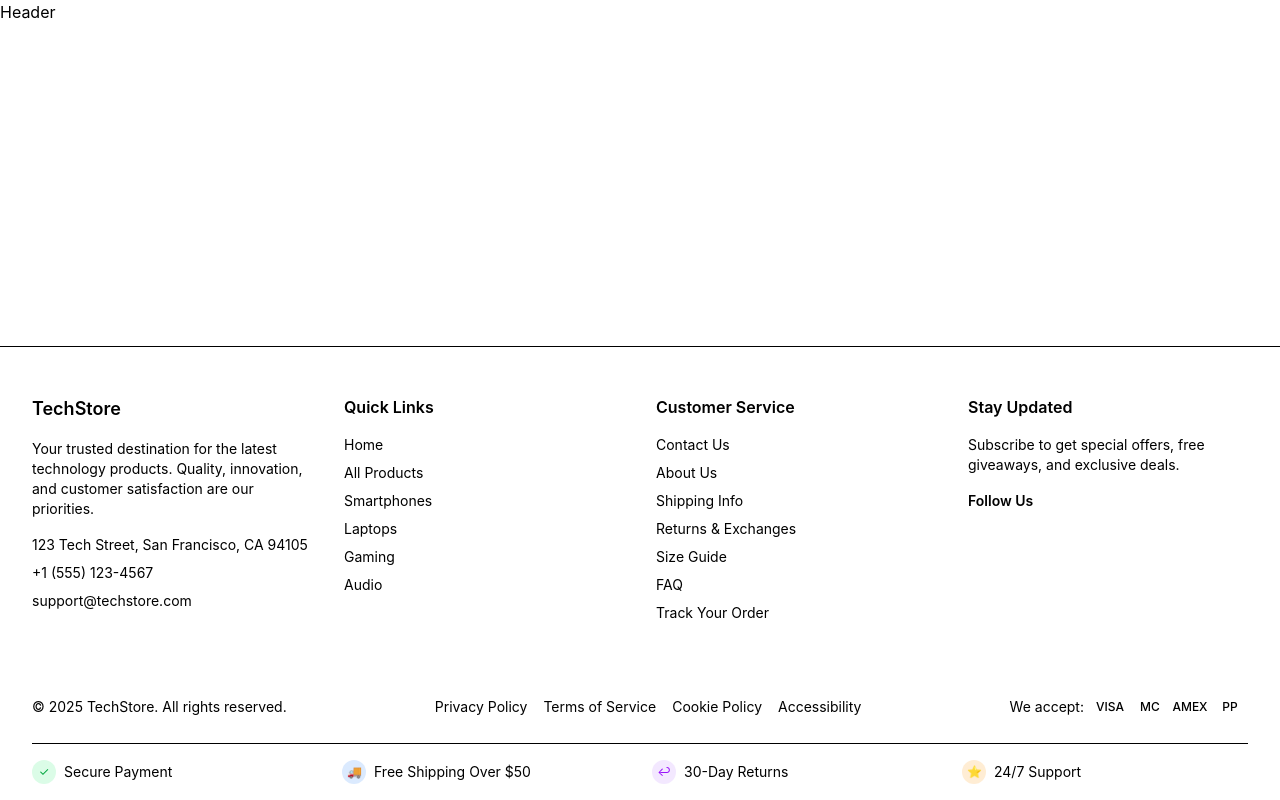
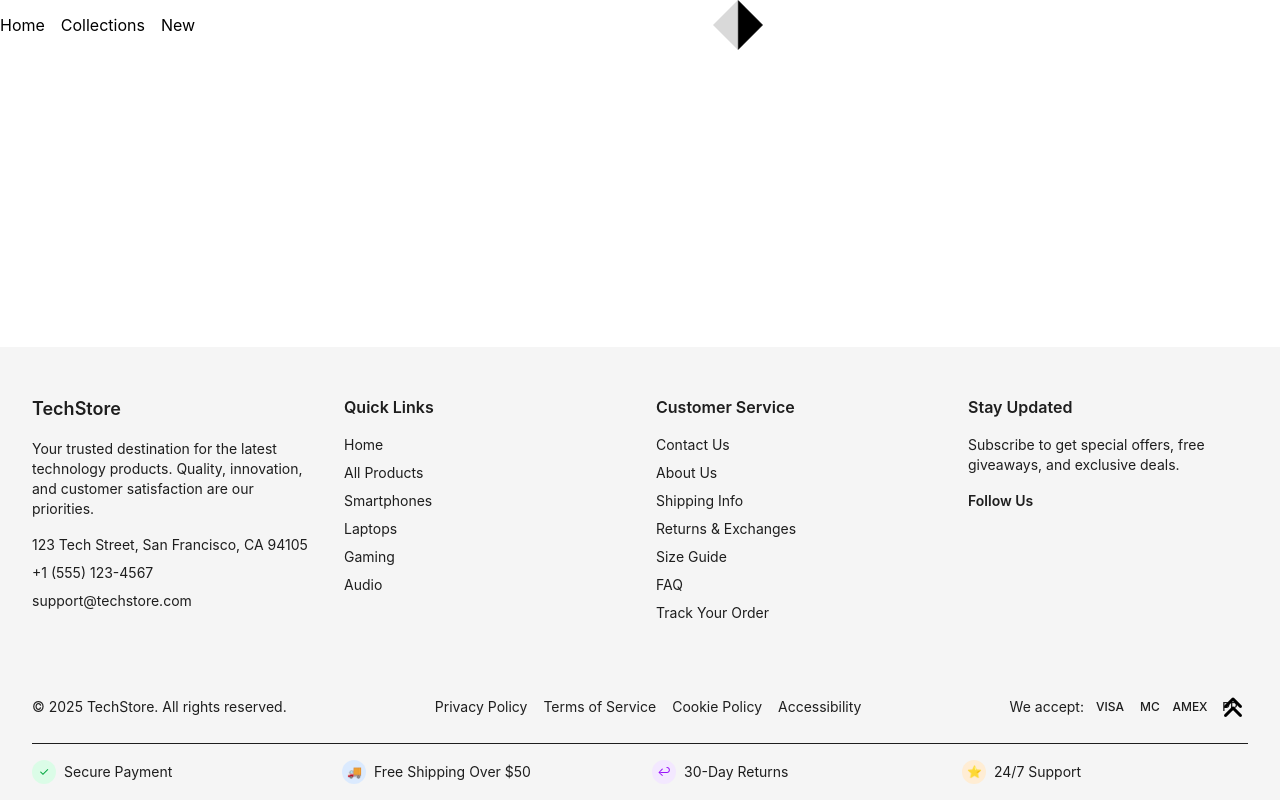
Before and after one commit to Axcel-Designs/ashinityEcommerceProject, a React (Vite) app: page /new in a window 1280 px wide. Built offline with nearby package versions, Linux system fonts and the light colour scheme.

Commit message:
Final project

```diff
--- a/src/App.tsx
+++ b/src/App.tsx
@@ -7,6 +7,7 @@ import Products from './pages/Products'
 import ProductDetails from './pages/ProductDetails'
 import Header from './components/Header'
 import Footer from './components/Footer'
+import GoTop from './components/ui/GoTop'
 
 function App() {
 
@@ -23,6 +24,7 @@ function App() {
             <Route path='/productDetails' element={<ProductDetails />} />
           </Routes>
         </div>
+        <GoTop/>
         <Footer />
       </main>
     </>
--- a/src/components/Footer.tsx
+++ b/src/components/Footer.tsx
@@ -1,18 +1,50 @@
+// export default function Footer() {
+//   return (
+//     <section className="bg-[#f5f5f5] text-[#1e1e1e] p-4">
+//       <div className="container mx-auto bg-amber-400">
+//         <div className="grid md:grid-cols-3 lg:grid-cols-3">
+//           <div>
+//             <dl>
+//               <dt className="text-sm font-semibold my-4">INFO</dt>
+//               <dd>PRICING</dd>
+//               <dd>ABOUT</dd>
+//               <dd>CONTACTS</dd>
+//             </dl>
+//           </div>
+//           <div>
+//             <dl>
+//               <dt className="text-sm font-semibold my-4">LANGUAGE</dt>
+//               <dd>ENG</dd>
+//               <dd>ESP</dd>
+//               <dd>SVE</dd>
+//             </dl>
+//           </div>
+//           <div>
+//             <dl>
+//               <dt className="text-sm font-semibold my-4">LANGUAGE</dt>
+//               <dd>ENG</dd>
+//               <dd>ESP</dd>
+//               <dd>SVE</dd>
+//             </dl>
+//           </div>
+//         </div>
+//       </div>
+//       <div className="text-sm flex justify-center items-center"> <p>&copy; axcelDesigns</p><p className="ml-10">Privacy</p></div>
+//     </section>
+//   )
+// }
+
 
 import { Link } from "react-router-dom";
-// import { Mail, Phone, MapPin, Facebook, Twitter, Instagram, Youtube } from "lucide-react";
-// import Button from "./ui/Button";
-// import Input from "./ui/Input";
 
 export default function Footer() {
   const handleNewsletterSubmit = (e: React.FormEvent) => {
     e.preventDefault();
-    // Handle newsletter signup
     alert("Thank you for subscribing to our newsletter!");
   };
 
   return (
-    <footer className="bg-muted/30 border-t">
+    <footer className="bg-muted/3 bg-[#f5f5f5] text-[#1e1e1e]">
       <div className="container mx-auto px-4 sm:px-6 lg:px-8">
         {/* Main Footer Content */}
         <div className="py-8 md:py-12">
--- a/src/components/Header.tsx
+++ b/src/components/Header.tsx
@@ -1,6 +1,33 @@
+import { NavLink } from "react-router-dom"
+import logo from '../../public/logo.svg'
+
+interface NavLinkProps {
+  label: string
+  path: string
+}
+
+
+const navLinks: NavLinkProps[] = [
+  { label: 'Home', path: '/' },
+  { label: 'Collections', path: '/collections' },
+  { label: 'New', path: '/new' },
+]
 
 export default function Header() {
   return (
-    <div>Header</div>
+    <header>
+      <div className="flex flex-row justify-between items-center ">
+        <nav className="flex flex-row gap-4">
+          {navLinks.map((link) => (
+            <NavLink key={link.path} to={link.path} > {link.label}</NavLink>
+          ))}
+        </nav>
+        <div>
+          <img src={logo} alt="" />
+        </div>
+        <div></div>
+      </div>
+      <div></div>
+    </header>
   )
 }
```
Also changed, not shown: public/logo.svg (renamed from public/Group 53.svg).
